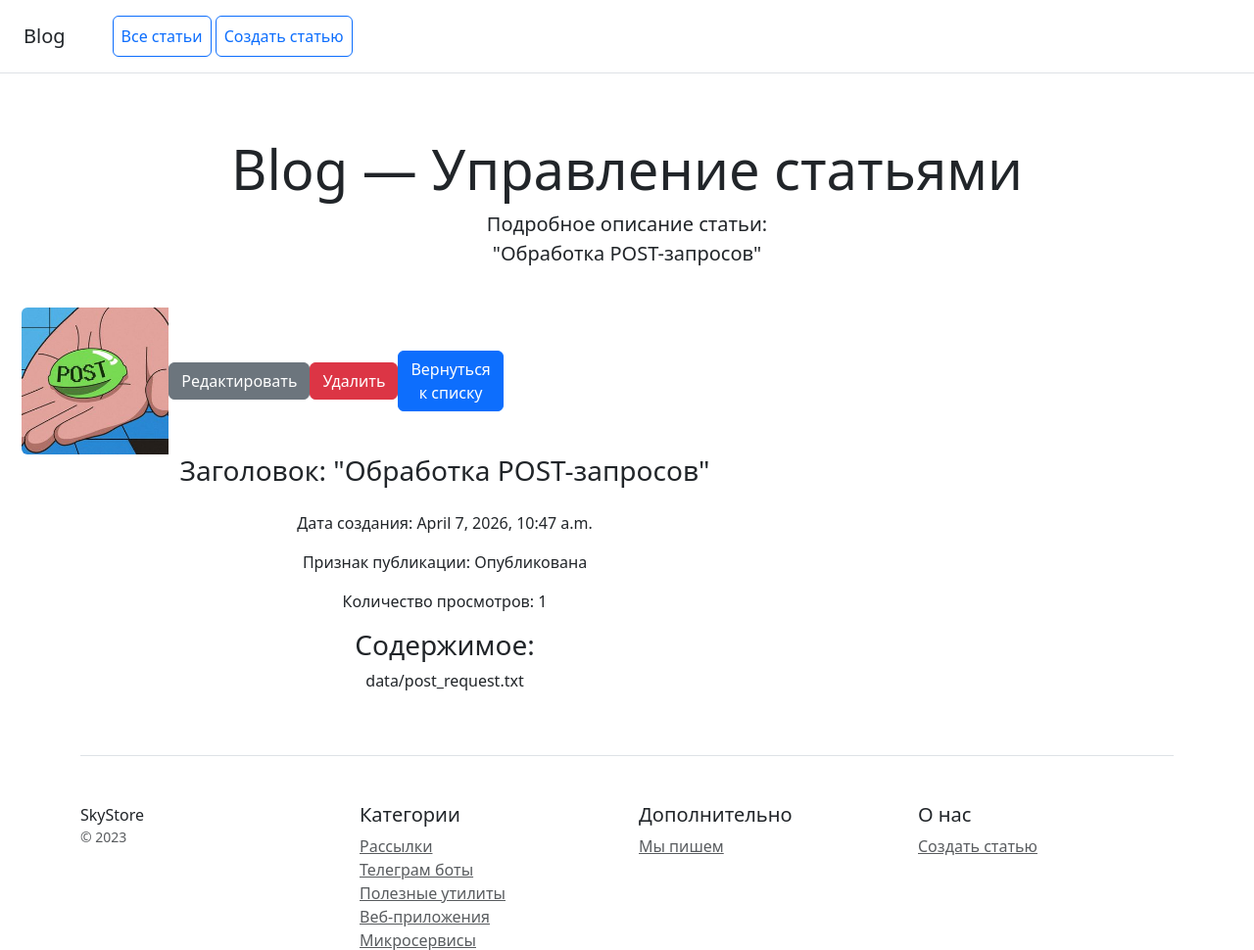
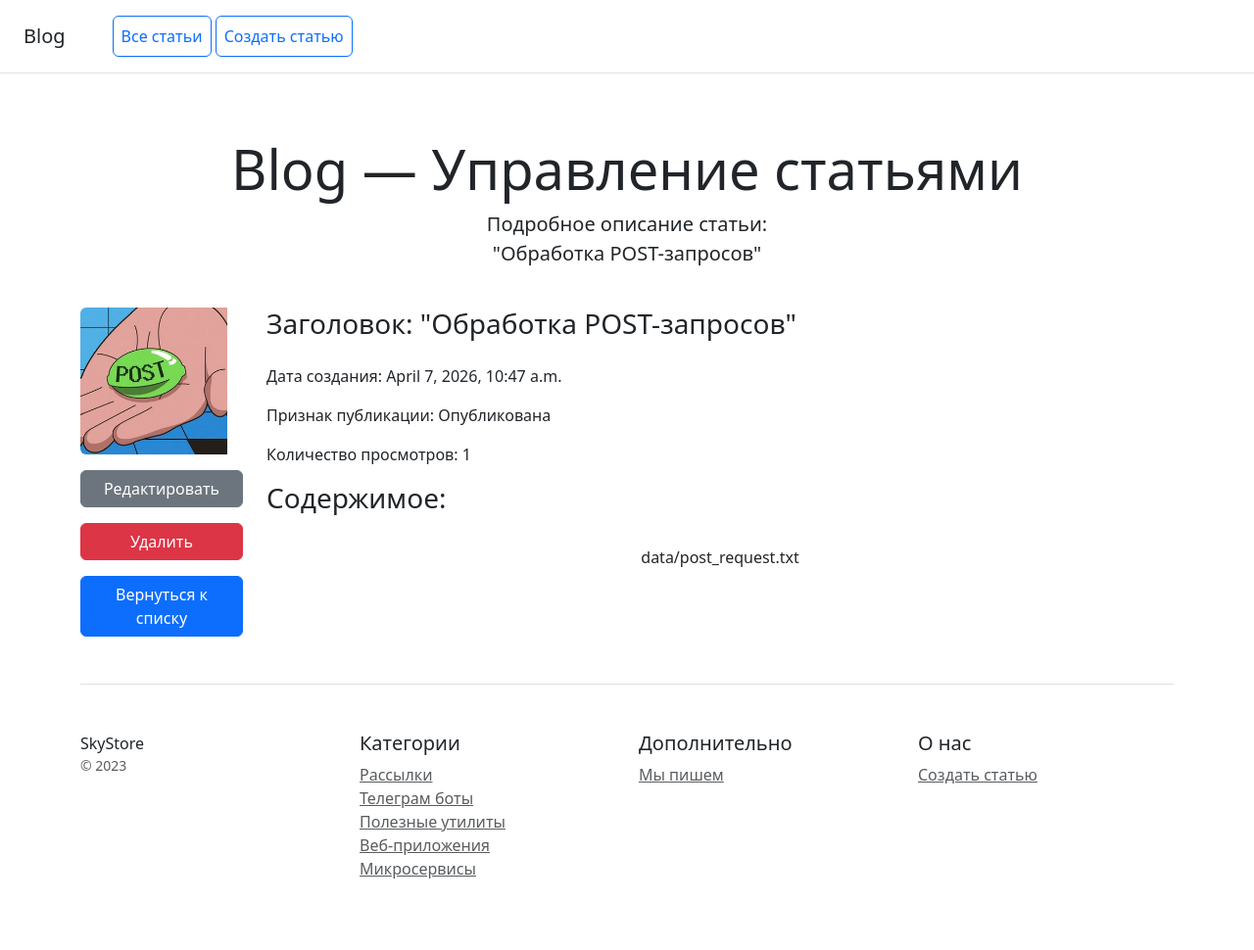
Before and after one commit to jaineut-deep/djangojob, a Django app: page /blogs/details/2/ in a window 1280 px wide. Shown: the top 970 px of the page at 98% size. After the commit the page ends 897 px from the top, so only its background shows below. Run offline with Django 5.2, Linux system fonts and the light colour scheme; data comes from the database, SQL or seed files in the repository; some libraries are stand-ins or nearby versions.

Commit message:
Edit layout of templates

```diff
--- a/blogging/templates/blogging/article_details.html
+++ b/blogging/templates/blogging/article_details.html
@@ -11,28 +11,26 @@
 
 {% block content %}
 <div class="row text-center">
-    <div class="col-12 align-items">
-        <div class="col-md-4 d-flex align-items-center justify-content-center">
+    <div class="col-md-2 align-items-center d-grid gap-0 row-gap-3">
         <img src="/media/{{ article.preview }}" width="150 vw" class="img-fluid align-center rounded-start"
              alt="{{ article.title }}">
         <a href="{% url 'blogging:article_update' article.pk %}" class="btn btn-secondary">Редактировать</a>
         <a href="{% url 'blogging:article_delete' article.pk %}" class="btn btn-danger">Удалить</a>
         <a href="{% url 'blogging:article_list' %}" class="btn btn-primary">Вернуться к списку</a>
     </div>
-        <div class="col-8">
-            <h3 class="mb-4 justify-content-left">Заголовок: "{{ article.title }}"</h3>
-            <p class="justify-content-left">Дата создания: {{ article.created_at }}</p>
-            <p class="justify-content-left">Признак публикации:
+    <div class="col-10 align-items-start">
+        <h3 class="mb-4 text-start">Заголовок: "{{ article.title }}"</h3>
+        <p class="text-start">Дата создания: {{ article.created_at }}</p>
+        <p class="text-start">Признак публикации:
             {% if article.is_published %}
                 Опубликована
             {% else %}
                 Неопубликована
             {% endif %}
         </p>
-            <p class="justify-content-left">Количество просмотров: {{ article.view_count }}</p>
-            <h3 class="justify-content-left">Содержимое:</h3>
-            <p>{{ article.content }}</p>
-        </div>
+        <p class="text-start">Количество просмотров: {{ article.view_count }}</p>
+        <h3 class="text-start">Содержимое:</h3>
+        <br class="text-start">{{ article.content }}
     </div>
 </div>
 {% endblock %}
```
Also changed, not shown: blogging/templates/blogging/article_list.html (+5 -4 lines). Lines whose indentation alone changed are shown as unchanged.
